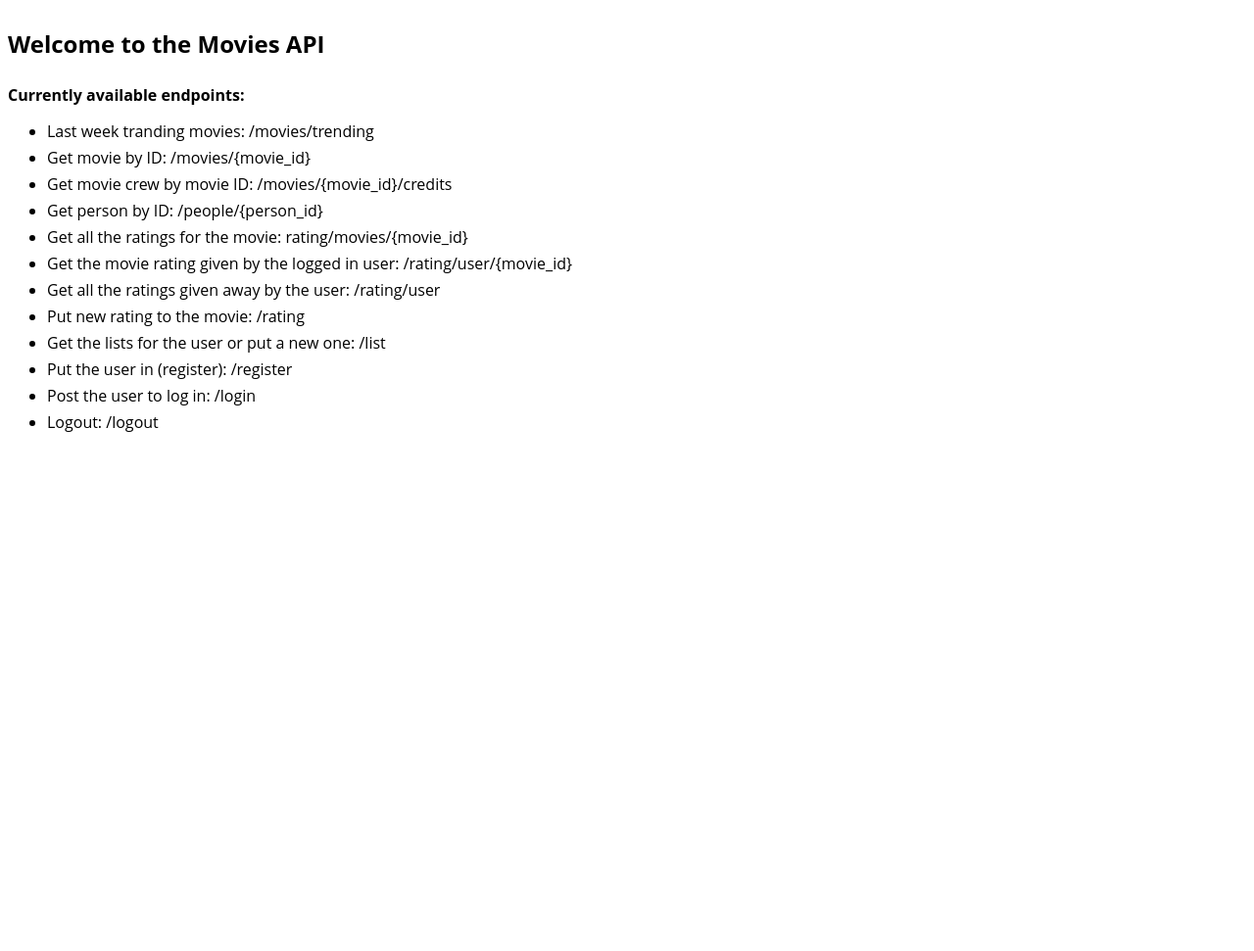
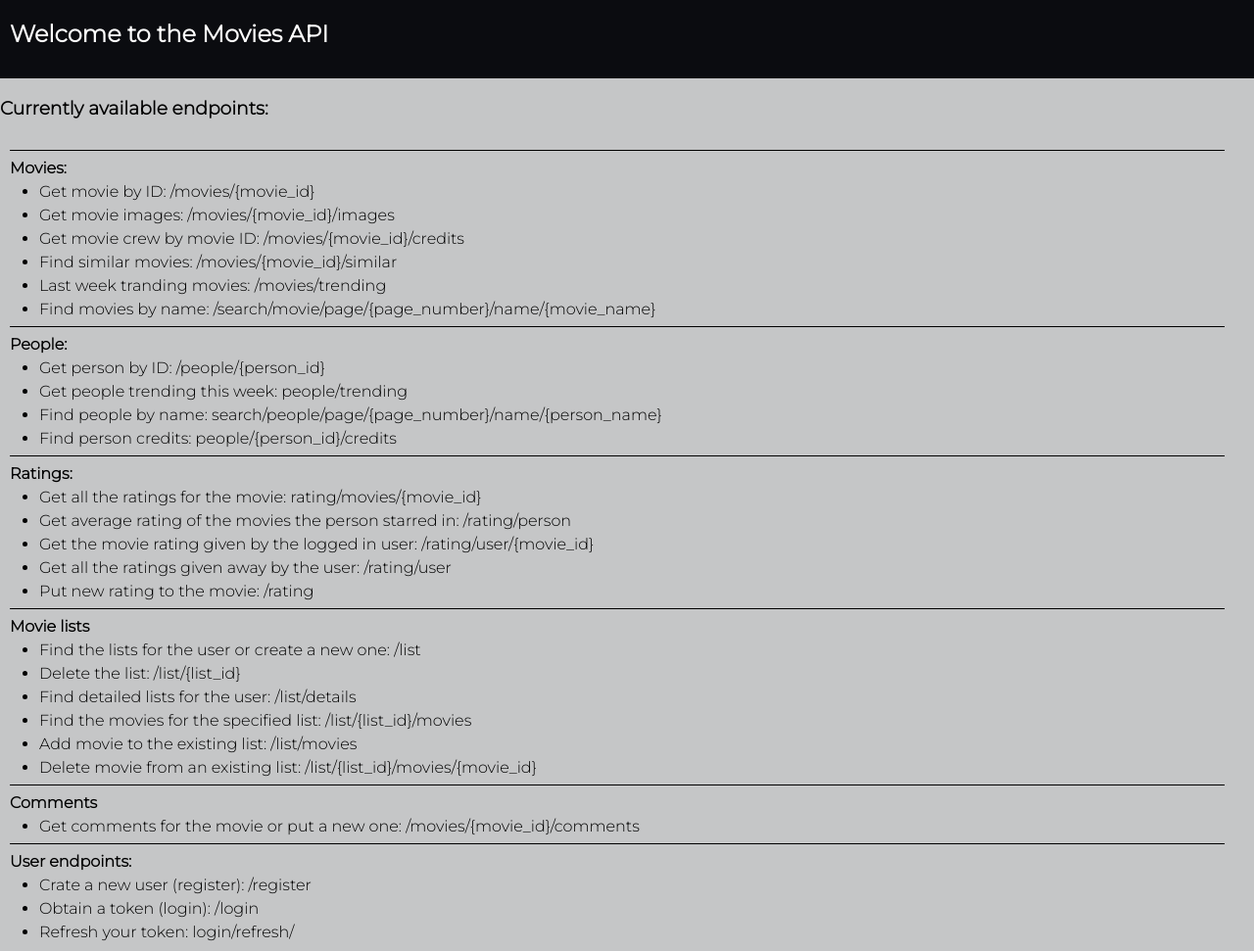
Before and after one commit to sudokrystian/SEP6-backend, a Django app: page / in a window 1280 px wide. Shown: the whole page at 98% size. Before the commit the page ends 441 px from the top, so only its background shows below. Run offline with Django 3.2, Linux system fonts and the light colour scheme.

Commit message:
Vies test added, html updated

```diff
--- a/movies/templates/main/index.html
+++ b/movies/templates/main/index.html
@@ -1,31 +1,77 @@
 <link rel="preconnect" href="https://fonts.googleapis.com" />
+<link href="https://fonts.googleapis.com/css2?family=Montserrat:wght@300&display=swap" rel="stylesheet">
+
 <div class="api-div">
-  <h2>Welcome to the Movies API</h2>
-  <h4>Currently available endpoints:</h4>
+  <div class="navbar">
+    <h2 class="api-title">Welcome to the Movies API</h2>
+  </div>
+  <h3>Currently available endpoints:</h3>
   <ul>
+    <hr>
+    <h4>Movies:</h4>
+    <li>Get movie by ID: /movies/{movie_id}</li>
+    <li>Get movie images: /movies/{movie_id}/images</li>
+    <li>Get movie crew by movie ID: /movies/{movie_id}/credits</li>
+    <li>Find similar movies: /movies/{movie_id}/similar</li>
     <li>Last week tranding movies: /movies/trending</li>
-    <li>Get movie by ID: /movies/{movie_id}</li>
-    <li>Get movie crew by movie ID: /movies/{movie_id}/credits</li>
+    <li>Find movies by name: /search/movie/page/{page_number}/name/{movie_name}</li>
+    <hr>
+    <h4>People:</h4>
     <li>Get person by ID: /people/{person_id}</li>
+    <li>Get people trending this week: people/trending</li>
+    <li>Find people by name: search/people/page/{page_number}/name/{person_name}</li>
+    <li>Find person credits: people/{person_id}/credits</li>
+    <hr>
+    <h4>Ratings:</h4>
     <li>Get all the ratings for the movie: rating/movies/{movie_id}</li>
+    <li>Get average rating of the movies the person starred in: /rating/person</li>
     <li>Get the movie rating given by the logged in user: /rating/user/{movie_id}</li>
     <li>Get all the ratings given away by the user: /rating/user</li>
     <li>Put new rating to the movie: /rating</li>
-    <li>Get the lists for the user or put a new one: /list</li>
-    <li>Put the user in (register): /register</li>
-    <li>Post the user to log in: /login</li>
-    <li>Logout: /logout</li>
+    <hr>
+    <h4>Movie lists</h4>
+    <li>Find the lists for the user or create a new one: /list</li>
+    <li>Delete the list: /list/{list_id}</li>
+    <li>Find detailed lists for the user: /list/details</li>
+    <li>Find the movies for the specified list: /list/{list_id}/movies</li>
+    <li>Add movie to the existing list: /list/movies</li>
+    <li>Delete movie from an existing list: /list/{list_id}/movies/{movie_id}</li>
+    <hr>
+    <h4>Comments</h4>
+    <li>Get comments for the movie or put a new one: /movies/{movie_id}/comments</li>
+    <hr>
+    <h4>User endpoints:</h4>
+    <li>Crate a new user (register): /register</li>
+    <li>Obtain a token (login): /login</li>
+    <li>Refresh your token: login/refresh/</li>
   </ul>
 </div>
 
 <style>
+  body {
+    margin: 0;
+    background-color: #C5C6C7;
+    font-family: 'Montserrat', sans-serif;
+    /* color: #fff; */
+  }
+
+  .navbar {
+    height: 80px;
+    background-color: #0B0C10;
+  }
+
+  .api-title {
+    padding-left: 10px;
+    color: #fff;
+  }
+
   .api-div {
     display: flex;
     flex-direction: column;
-    font-family: "Open Sans", sans-serif;
   }
+
   h4 {
-    margin: 5px 0px;
+    margin: 5px -30px;
   }
 
   ul {
@@ -35,4 +81,11 @@
   li {
     margin: 5px 0px;
   }
+
+  hr {
+    border: none;
+    border-top: solid #000 1px;
+    width: 100%;
+    margin-left: -30px;
+  }
 </style>
```
Also changed, not shown: SEP6/tests/test_views.py (added, +15 -0 lines), movies/urls.py (+4 -4 lines), SEP6/tests/__init__.py (added), SEP6/tests/test_models.py (renamed from tests/test_models.py).
